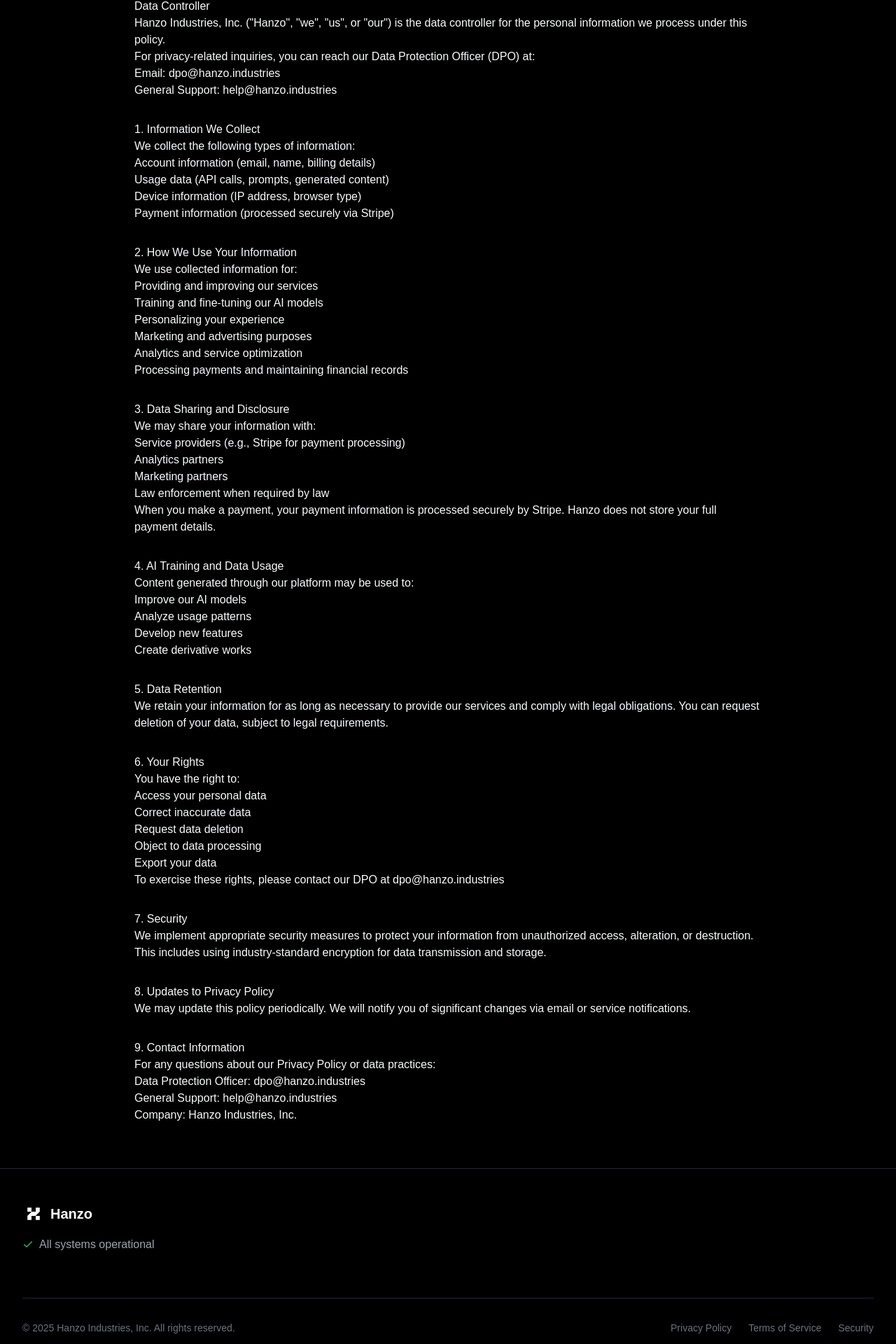
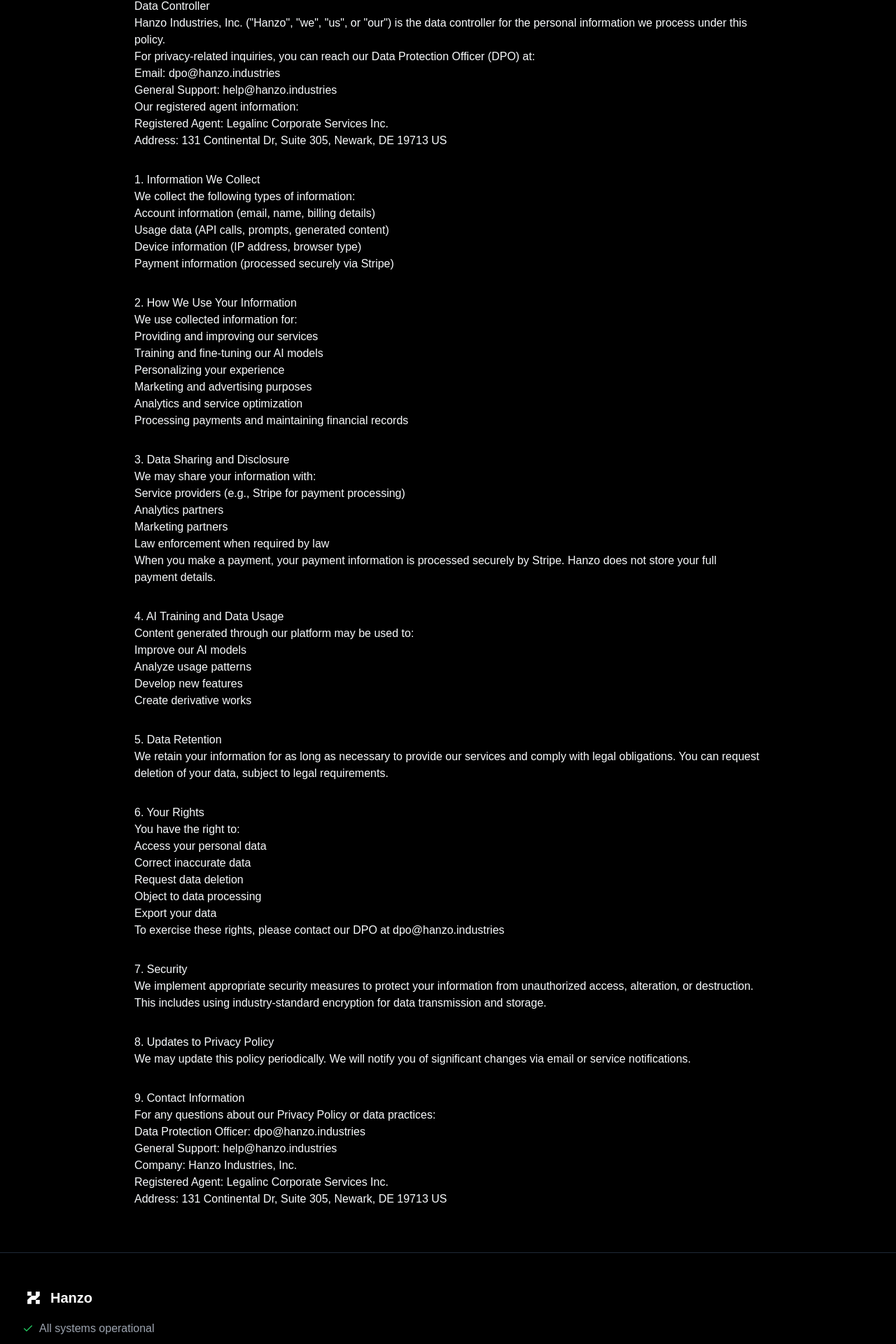
Before and after one commit to hanzoai/hanzo.industries, a React (Vite) app: page /privacy in a window 1280 px wide. Shown: the part 203-2123 px from the top of the page at 70% size. Built offline with nearby package versions, Linux system fonts and the light colour scheme; a web font is replaced by a local one.

Commit message:
Update registered agent information
The commit updates the registered agent information with the provided address.

```diff
--- a/src/pages/Privacy.tsx
+++ b/src/pages/Privacy.tsx
@@ -1,4 +1,3 @@
-
 import Navbar from "@/components/Navbar";
 import Footer from "@/components/Footer";
 
@@ -19,6 +18,11 @@
               <ul>
                 <li>Email: dpo@hanzo.industries</li>
                 <li>General Support: help@hanzo.industries</li>
+              </ul>
+              <p>Our registered agent information:</p>
+              <ul>
+                <li>Registered Agent: Legalinc Corporate Services Inc.</li>
+                <li>Address: 131 Continental Dr, Suite 305, Newark, DE 19713 US</li>
               </ul>
             </section>
 
@@ -104,6 +108,8 @@
                 <li>Data Protection Officer: dpo@hanzo.industries</li>
                 <li>General Support: help@hanzo.industries</li>
                 <li>Company: Hanzo Industries, Inc.</li>
+                <li>Registered Agent: Legalinc Corporate Services Inc.</li>
+                <li>Address: 131 Continental Dr, Suite 305, Newark, DE 19713 US</li>
               </ul>
             </section>
           </div>
--- a/src/pages/Terms.tsx
+++ b/src/pages/Terms.tsx
@@ -73,6 +73,11 @@
                 <li>Company: Hanzo Industries, Inc.</li>
                 <li>For legal notices: legal@hanzo.industries</li>
               </ul>
+              <p>Our registered agent information:</p>
+              <ul>
+                <li>Registered Agent: Legalinc Corporate Services Inc.</li>
+                <li>Address: 131 Continental Dr, Suite 305, Newark, DE 19713 US</li>
+              </ul>
             </section>
           </div>
         </div>
```
